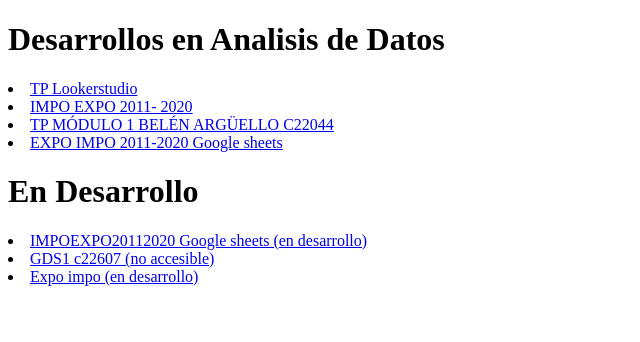
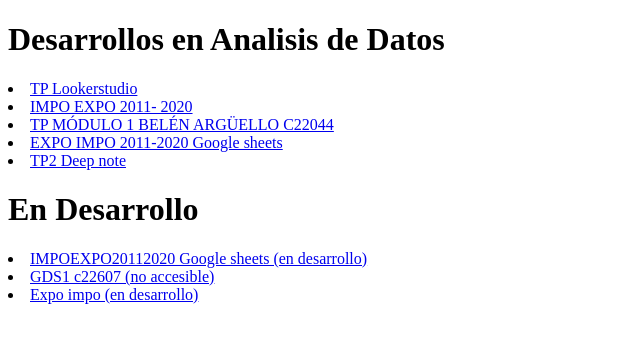
Before and after one commit to GRABOSCO/Ejemplo, a plain HTML site: page index.html in a window 1280 px wide. Shown: the whole page, without its empty margins (0-640 px from the left). Drawn offline with Linux system fonts and the light colour scheme.

Commit message:
agregado deepnote

```diff
--- a/index.html
+++ b/index.html
@@ -14,6 +14,9 @@
   <li> <a href="https://lookerstudio.google.com/reporting/8e3feb81-fab3-4974-9009-7fab642e8fbd/page/p_dsutarevuc"> TP MÓDULO 1 BELÉN ARGÜELLO C22044
  </a> </li>
    <li> <a href="https://docs.google.com/spreadsheets/d/1wmSxWgvw3GMGOL4Ul2EOWOPSnDNnoMf5dojQDTXcyCA/edit#gid=395758806"> EXPO IMPO 2011-2020 Google sheets </a></li>
+ <li> <a href="https://deepnote.com/@tp22022-59b2/TP2-0f9f1d87-c61a-411a-b040-271be04ec002"> TP2 Deep note
+ </a> </li>
+
 
 <h1>En Desarrollo  </h1>
 <li> <a href="https://docs.google.com/spreadsheets/d/1oWE1gm6GLCEg9vDCV3cdIhrug5HotD2ey7_c8WE7yGs/edit#gid=944374720"> IMPOEXPO20112020 Google sheets (en desarrollo) </a></li>
```
